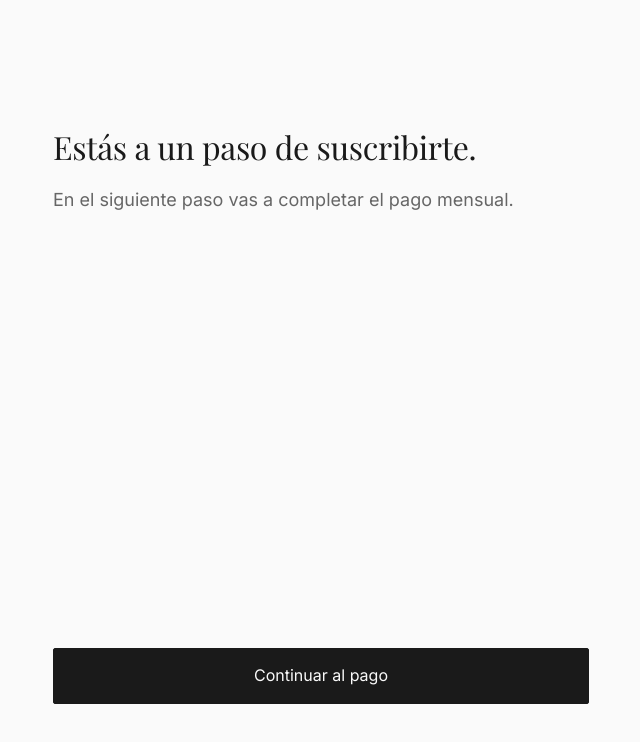
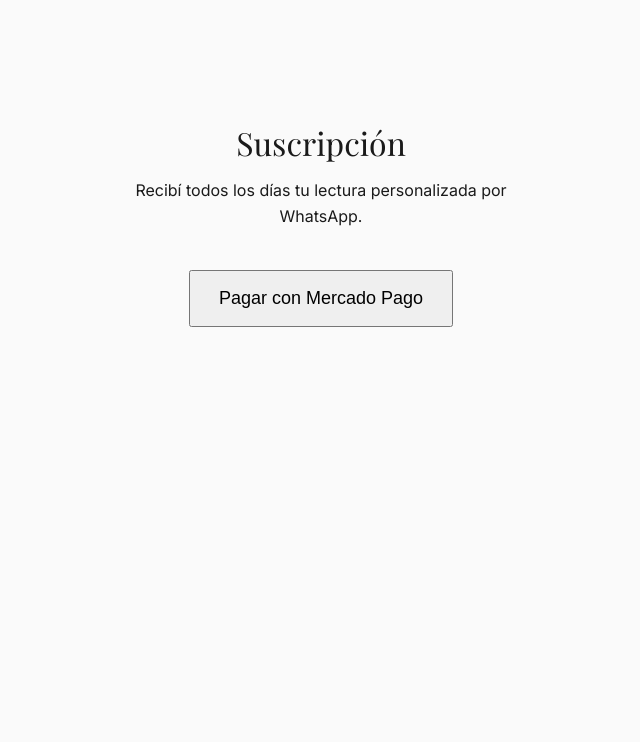
Before and after one commit to nbrandoni11/astro-app, a Next.js app: page /suscripcion in a window 1280 px wide. Shown: the top 742 px of the page, without its empty margins (319-959 px from the left). Built offline with nearby package versions, Linux system fonts and the light colour scheme; a web font is replaced by a local one.

Commit message:
final suscripcion checkout button

```diff
--- a/src/app/suscripcion/page.tsx
+++ b/src/app/suscripcion/page.tsx
@@ -1,17 +1,68 @@
-import Link from 'next/link';
-import { Button } from '@/components/ui/Button';
+"use client";
+
+import { useState } from "react";
 
 export default function SuscripcionPage() {
+  const [loading, setLoading] = useState(false);
+  const [error, setError] = useState("");
+
+  async function handleCheckout() {
+    try {
+      setLoading(true);
+      setError("");
+
+      const res = await fetch("/api/mp-create-checkout", {
+        method: "POST",
+        headers: {
+          "Content-Type": "application/json",
+        },
+        body: JSON.stringify({
+          userId: "4affe580-890f-4e91-8b4b-ec1eb061e1df", // después lo hacemos dinámico
+          email: "tu-email-real@email.com", // después lo hacemos dinámico
+        }),
+      });
+
+      const data = await res.json();
+
+      if (!data.ok) {
+        setError(data.error || "Error creando checkout");
+        setLoading(false);
+        return;
+      }
+
+      window.location.href = data.init_point;
+    } catch (err: any) {
+      setError(err?.message || "Error inesperado");
+      setLoading(false);
+    }
+  }
+
   return (
-    <div style={{ flex: 1, display: 'flex', flexDirection: 'column', paddingTop: '4rem' }}>
-      <h1 className="heading-lg">Estás a un paso de suscribirte.</h1>
-      <p className="text-body mb-8">
-        En el siguiente paso vas a completar el pago mensual.
+    <main style={{ padding: "60px", textAlign: "center" }}>
+      <h1>Suscripción</h1>
+
+      <p style={{ marginTop: "16px" }}>
+        Recibí todos los días tu lectura personalizada por WhatsApp.
       </p>
 
-      <div style={{ marginTop: 'auto', marginBottom: '2rem' }}>
-        <Button href="/onboarding" variant="primary" fullWidth>Continuar al pago</Button>
-      </div>
-    </div>
+      <button
+        onClick={handleCheckout}
+        disabled={loading}
+        style={{
+          marginTop: "40px",
+          padding: "16px 28px",
+          fontSize: "18px",
+          cursor: loading ? "not-allowed" : "pointer",
+        }}
+      >
+        {loading ? "Redirigiendo..." : "Pagar con Mercado Pago"}
+      </button>
+
+      {error && (
+        <p style={{ color: "red", marginTop: "20px" }}>
+          {error}
+        </p>
+      )}
+    </main>
   );
 }
```
Also changed, not shown: src/app/page.tsx (+2 -44 lines).
